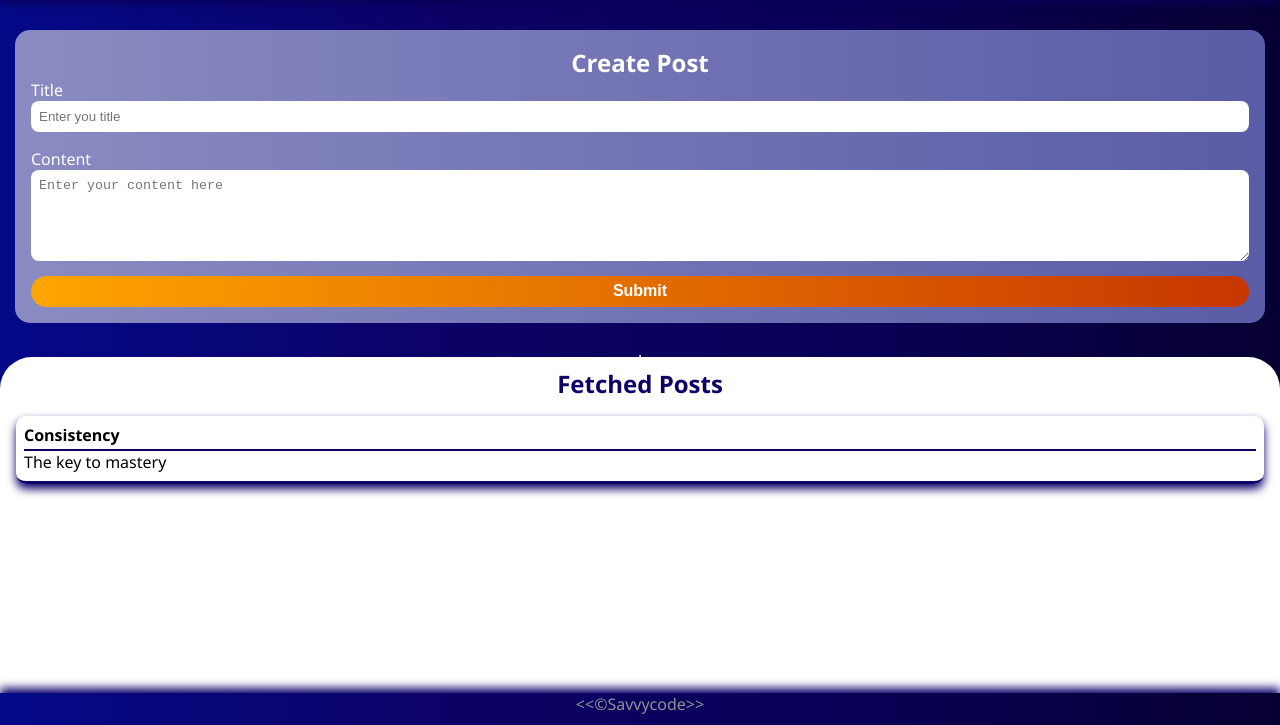
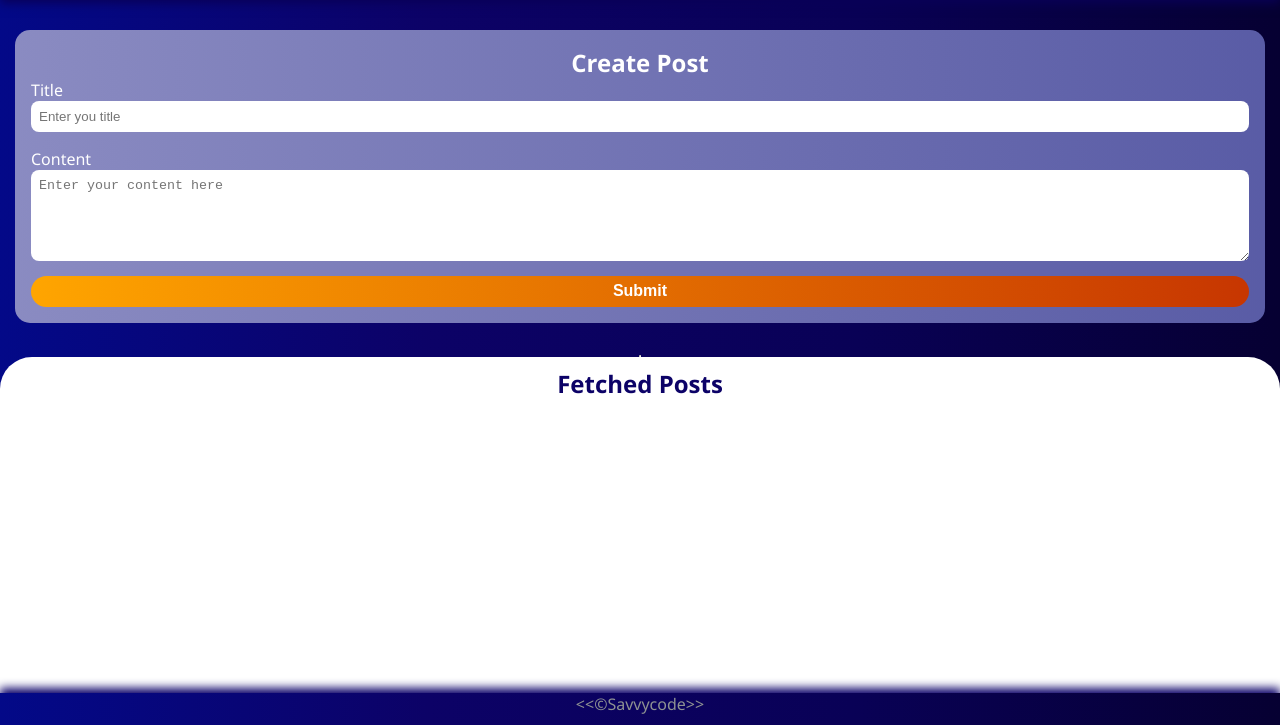
Before and after one commit to savvydecode/postApp, a plain HTML site: page index.html in a window 1280 px wide. Shown: the part 75-800 px from the top of the page. Drawn offline with Linux system fonts and the light colour scheme; no server answers.

Commit message:
remove filler content

```diff
--- a/index.html
+++ b/index.html
@@ -52,11 +52,10 @@
             <section id="fetched-posts">
                 <div class="post-container">
                     <h2>Fetched Posts</h2>
-                    <div class="post-card">
+                    <!--   <div class="post-card">
                         <div class="post-title">Consistency</div>
                         <div class="post-body">The key to mastery</div>
-                    </div>
-
+                    </div> -->
                 </div>
             </section>
         </main>
```
